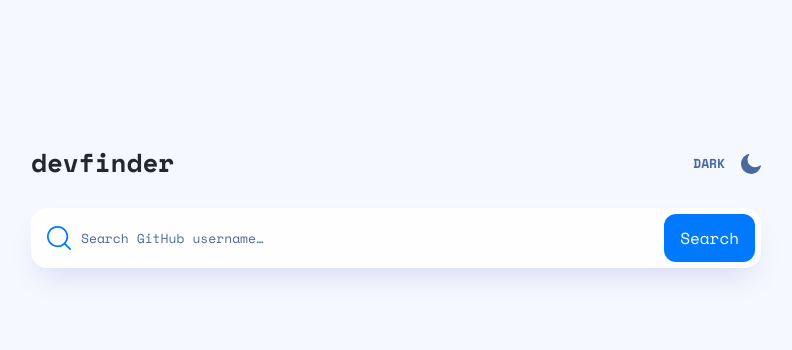
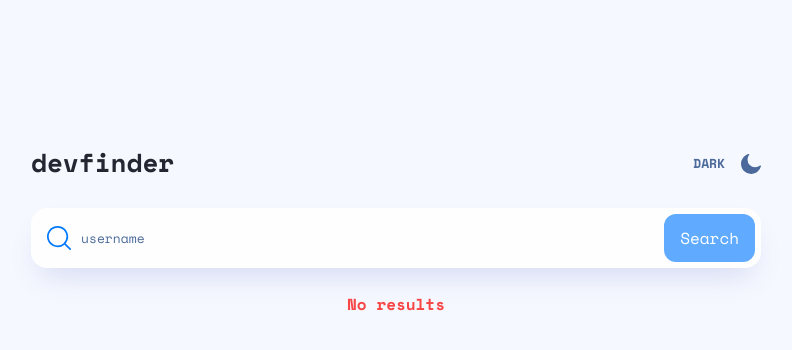
Before and after one commit to fernandohmg/github-user-search, a React (Vite) app: page / in a window 1280 px wide. Shown: the top 350 px of the page, without its empty margins (244-1036 px from the left). Built offline with nearby package versions, Linux system fonts and the light colour scheme.

Commit message:
no results message and using prefer-colors-scheme for theme

```diff
--- a/src/App.tsx
+++ b/src/App.tsx
@@ -12,22 +12,32 @@ import { IconWrapper } from "./components/icons/IconWrapper";
 import { convertDate } from "./utils/convertDate";
 import { User } from "./utils/user";
 
-const DARK_MODE_CLASS = "dark";
+const getThemeInitialState = () => {
+  if (
+    localStorage.theme === "dark" ||
+    (!("theme" in localStorage) &&
+      window.matchMedia("(prefers-color-scheme: dark)").matches)
+  ) {
+    document.documentElement.classList.add("dark");
+    return true;
+  } else {
+    document.documentElement.classList.remove("dark");
+    return false;
+  }
+};
 
 function App() {
-  const [isDarkTheme, setIsDarkTheme] = useState(false);
+  const [isDarkTheme, setIsDarkTheme] = useState(getThemeInitialState);
   const [username, setUsername] = useState("");
   const [user, setUser] = useState<User>();
+  const [error, setError] = useState(true);
   const [isLoading, setIsLoading] = useState(false);
 
   const handleThemeChange = () => {
     const classList = document.documentElement.classList;
-
-    classList.contains(DARK_MODE_CLASS)
-      ? classList.remove(DARK_MODE_CLASS)
-      : classList.add(DARK_MODE_CLASS);
-
-    setIsDarkTheme(classList.contains(DARK_MODE_CLASS));
+    isDarkTheme ? classList.remove("dark") : classList.add("dark");
+    localStorage.setItem("theme", isDarkTheme ? "light" : "dark");
+    setIsDarkTheme(!isDarkTheme);
   };
 
   const handleSubmit = async (event: React.FormEvent<HTMLFormElement>) => {
@@ -35,8 +45,15 @@ function App() {
     if (username) {
       setIsLoading(true);
       axios
-        .get<User>(`https://api.github.com/users/${username}`)
-        .then(({ data }) => setUser(data))
+        .get<User>(`https://api.github.com/users/${username.toLowerCase()}`)
+        .then((response) => {
+          setUser(response.data);
+          setError(false);
+        })
+        .catch(() => {
+          setError(true);
+          setUser(undefined);
+        })
         .finally(() => setIsLoading(false));
     }
   };
@@ -69,23 +86,28 @@ function App() {
               Search GitHub username
             </label>
             <input
-              className="bg-light-FEFEFE dark:bg-dark-1E2A47 text-light-222731 dark:text-white placeholder:text-light-4B6A9B dark:placeholder:text-white w-full bg-icon-search bg-no-repeat bg-left-center pl-11 text-xs leading-6"
+              className="bg-light-FEFEFE dark:bg-dark-1E2A47 text-light-222731 dark:text-white placeholder:text-light-4B6A9B dark:placeholder:text-white w-full bg-icon-search bg-no-repeat bg-left-center pl-11 text-xs leading-6 lowercase"
               id="search-user"
               type="text"
-              placeholder="Search GitHub username…"
-              onChange={(e) => setUsername(e.target.value)}
+              placeholder="username"
+              onChange={(e) => setUsername(e.target.value.trim())}
             />
             <button
               type="submit"
-              disabled={isLoading}
+              disabled={isLoading || !username}
               className={`bg-light-0079FF text-white rounded-xl px-4 py-3 disabled:bg-60ABFF enabled:hover-hover:hover:bg-60ABFF transition ${
                 isLoading ? "cursor-wait" : "cursor-pointer"
-              }`}
+              } ${!username ? "cursor-not-allowed" : "cursor-pointer"}`}
             >
               Search
             </button>
           </div>
         </form>
+        {error && (
+          <strong className="text-F74646 col-span-2 justify-self-center">
+            No results
+          </strong>
+        )}
         {user && (
           <section className="col-span-2 w-full bg-light-FEFEFE dark:bg-dark-1E2A47 rounded-2xl px-8 pt-6 pb-12 shadow-default md:p-10 xl:p-12 xl:grid xl:grid-cols-desktop-main-grid xl:gap-x-9">
             <img
--- a/tailwind.config.cjs
+++ b/tailwind.config.cjs
@@ -25,6 +25,7 @@ module.exports = {
         "dark-1E2A47": "#1E2A47",
         "60ABFF": "#60ABFF",
         A4B3CC: "#A4B3CC",
+        F74646: "#F74646",
       },
       boxShadow: {
         default: "0px 16px 30px -10px rgba(70, 96, 187, 0.198567)",
```
